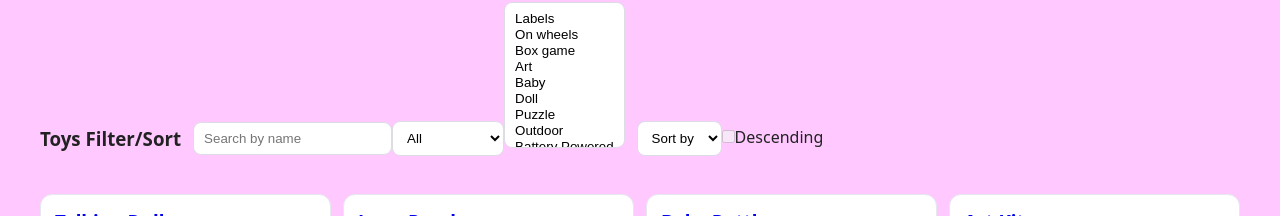
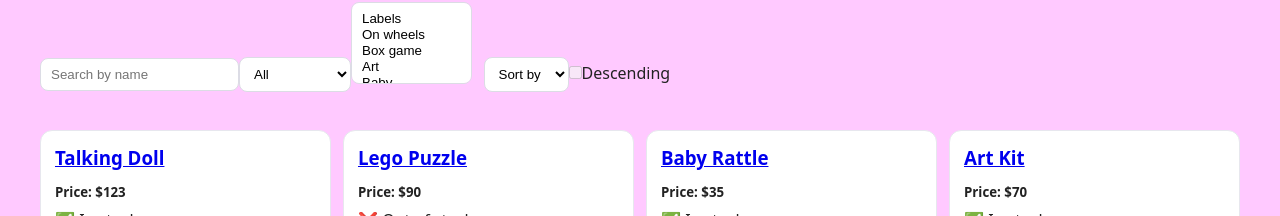
Before and after one commit to EdenIvgi/Mister-Toy-Frontend, a React (Vite) app: page / in a window 1280 px wide. Shown: the part 141-357 px from the top of the page. Built offline with nearby package versions, Linux system fonts and the light colour scheme.

Commit message:
Update ToyFilter.jsx

```diff
--- a/src/cmps/ToyFilter.jsx
+++ b/src/cmps/ToyFilter.jsx
@@ -68,7 +68,6 @@ export function ToyFilter({ filterBy, onSetFilter }) {
 
   return (
     <section className="toy-filter">
-      <h3>Toys Filter/Sort</h3>
 
       <form onSubmit={onSubmitFilter} className="filter-form flex align-center" style={{ gap: '.5rem', flexWrap: 'wrap' }}>
         <input
@@ -90,7 +89,7 @@ export function ToyFilter({ filterBy, onSetFilter }) {
           name="labels"
           value={labels}
           onChange={handleChange}
-          size={Math.min(8, (toyLabels?.length || 0) + 1)}
+          size={Math.min(4, (toyLabels?.length || 0) + 1)}
           title="Hold Ctrl/Cmd to select multiple"
         >
           <option value={ALL_LABELS_VALUE}>Labels</option>
```
